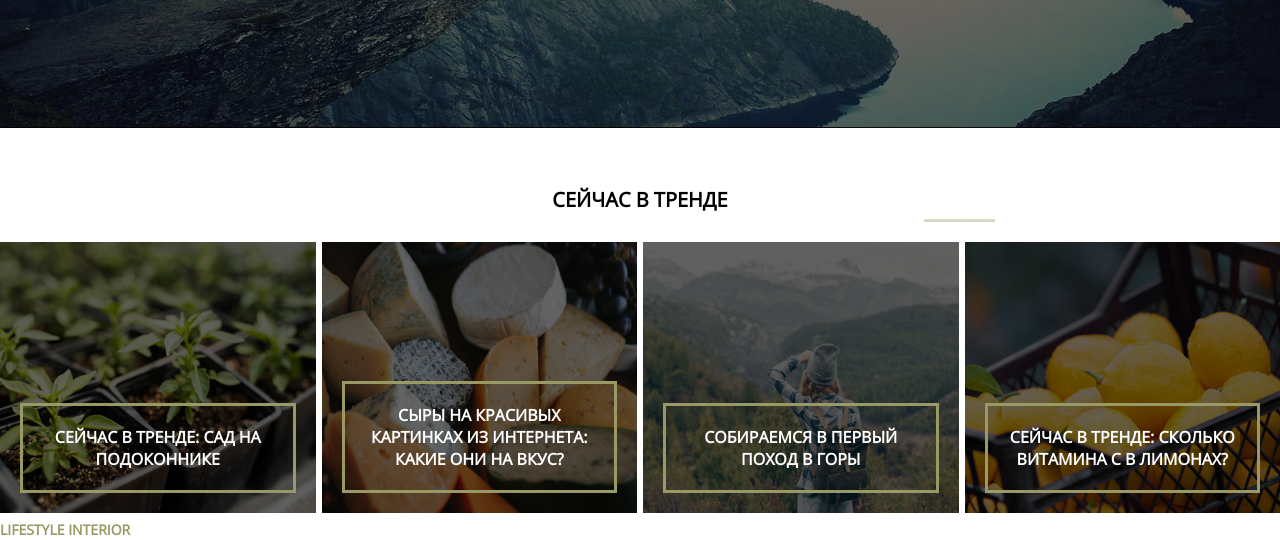
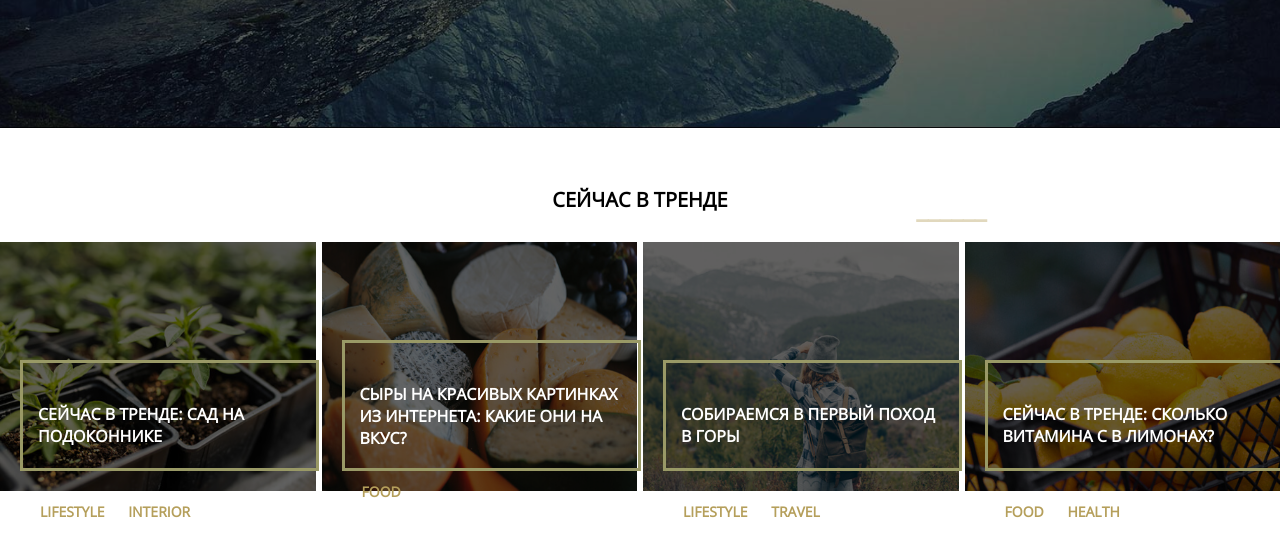
Before and after one commit to Dolinin2021/mq-diplom, a plain HTML site: page index.html in a window 1280 px wide. Shown: the part 322-862 px from the top of the page. Drawn offline with Linux system fonts and the light colour scheme; files whose address does not match are found by name.

Commit message:
section article-content is complete

```diff
--- a/css/style.css
+++ b/css/style.css
@@ -107,12 +107,12 @@ body {
 .header-section::after {
     content: " ______ ";
     margin-right: auto;
-    margin-left: 31.5em;
+    margin-left: 31.2em;
     margin-top: 2px;
     display: block;
     font-size: 26px;
     font-weight: bold;
-    color: #999966;
+    color: #b59f5b;
     opacity: 0.4;
     position: absolute;
     top: 0;
@@ -144,7 +144,7 @@ body {
     width: 120%;
 }
 
-.article-preview:nth-child(n +2) {
+.article-preview:nth-child(n+2) {
     margin-left: 6px;
 }
 
@@ -161,32 +161,51 @@ body {
 }
 
 .article-category {
+    position: absolute;
+    left: 40px;
+    top: 260px;
     font-family: inherit;
     font-weight: bold;
     font-size: 14px;
     text-transform: uppercase;
-    color: #999966;
+    color: #b59f5b;
+    z-index: 3;
+}
+
+.article-category_secondary {
+    top: 240px;
+}
+
+.article-category-item {
+    margin-right: 20px;
 }
 
 .article-link {
     position: absolute;
-    margin-left: 20px;
-    padding: 20px;
+    height: 50px;
+    width: 85%;
+    padding: 15px;
     bottom: 20px;
-    right: 20px;
+    left: 10px;
     color: white;
-    padding-left: 20px;
-    padding-right: 20px;
+    margin-left: 10px;
+    margin-right: 40px;
+    padding-right: 10px;
+    padding-top: 40px;
 
     text-decoration: none;
     text-transform: uppercase;
-    text-align: center;
+    text-align: start;
     border: 3px solid #999966;
     font-family: inherit;
     font-weight: 700;
     z-index: 3;
 }
 
+.article-link_secondary {
+    height: 70px;
+}
+
 .picture {
     width: 100%;
     height: 100%;
--- a/index.html
+++ b/index.html
@@ -48,20 +48,37 @@
                         <category class="article-category-item">Lifestyle</category>
                         <category class="article-category-item">Interior</category>
                     </category>
-                <a class="article-link" href="#0">Сейчас в тренде: сад на подоконнике</a>
+                    <a class="article-link" href="#0">Сейчас в тренде: сад на подоконнике</a>
                 </header>
             </article>
             <article class="article-preview">
                 <img src="images/trend2.jpg" class="picture" alt="Сыр">
-                <a class="article-link" href="#0">Сыры на красивых картинках из интернета: какие они на вкус?</a>
+                <header class="article-header">
+                    <category class="article-category article-category_secondary">
+                        <category class="article-category-item">Food</category>
+                    </category>
+                    <a class="article-link article-link_secondary" href="#0">Сыры на красивых картинках из интернета: какие они на вкус?</a>
+                </header>
             </article>
             <article class="article-preview">
                 <img src="images/trend3.jpg" class="picture" alt="Первый поход в горы">
-                <a class="article-link" href="#0">Собираемся в первый поход в горы</a>
+                <header class="article-header">
+                    <category class="article-category">
+                        <category class="article-category-item">Lifestyle</category>
+                        <category class="article-category-item">Travel</category>
+                    </category>
+                    <a class="article-link" href="#0">Собираемся в первый поход в горы</a>
+                </header>
             </article>
             <article class="article-preview">
                 <img src="images/trend4.jpg" class="picture" alt="Лимон">
-                <a class="article-link" href="#0">Сейчас в тренде: сколько витамина C в лимонах?</a>
+                <header class="article-header">
+                    <category class="article-category">
+                        <category class="article-category-item">Food</category>
+                        <category class="article-category-item">Health</category>
+                    </category>
+                    <a class="article-link" href="#0">Сейчас в тренде: сколько витамина C в лимонах?</a>
+                </header>
             </article>
         </section>
     </div>
```
